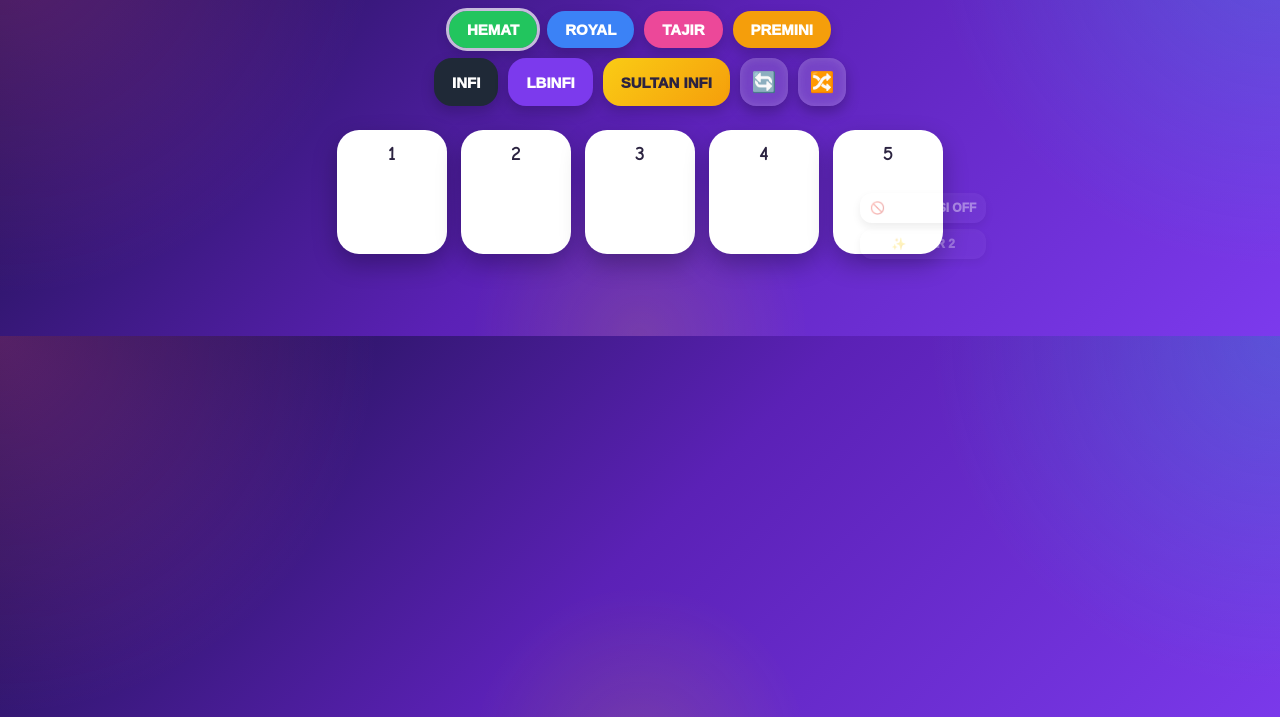
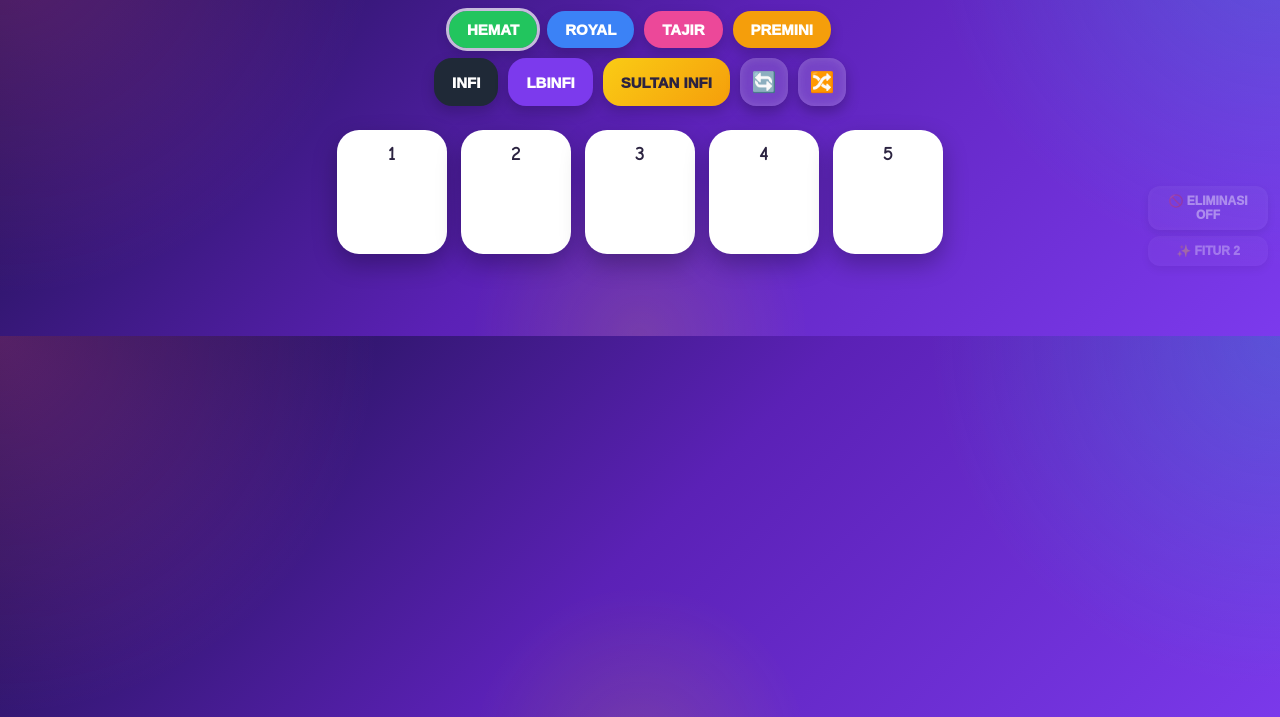
Before and after one commit to nis2712/mysterybox, a plain HTML site: page index.html in a window 1280 px wide. Shown: the part 83-800 px from the top of the page. Drawn offline with Linux system fonts and the light colour scheme.

Commit message:
index.html

```diff
--- a/index.html
+++ b/index.html
@@ -127,14 +127,16 @@
     }
     .featureDock{
       position:absolute;
-      left:calc(50% + 220px);
+      left:100%;
+      margin-left:18px;
       top:50%;
       transform:translateY(-50%);
       display:flex;
       flex-direction:column;
       gap:6px;
       width:auto;
-      margin:0;
+      z-index:20;
+      opacity:.6;
     }
     .feature-btn{
       min-width:120px;
```
